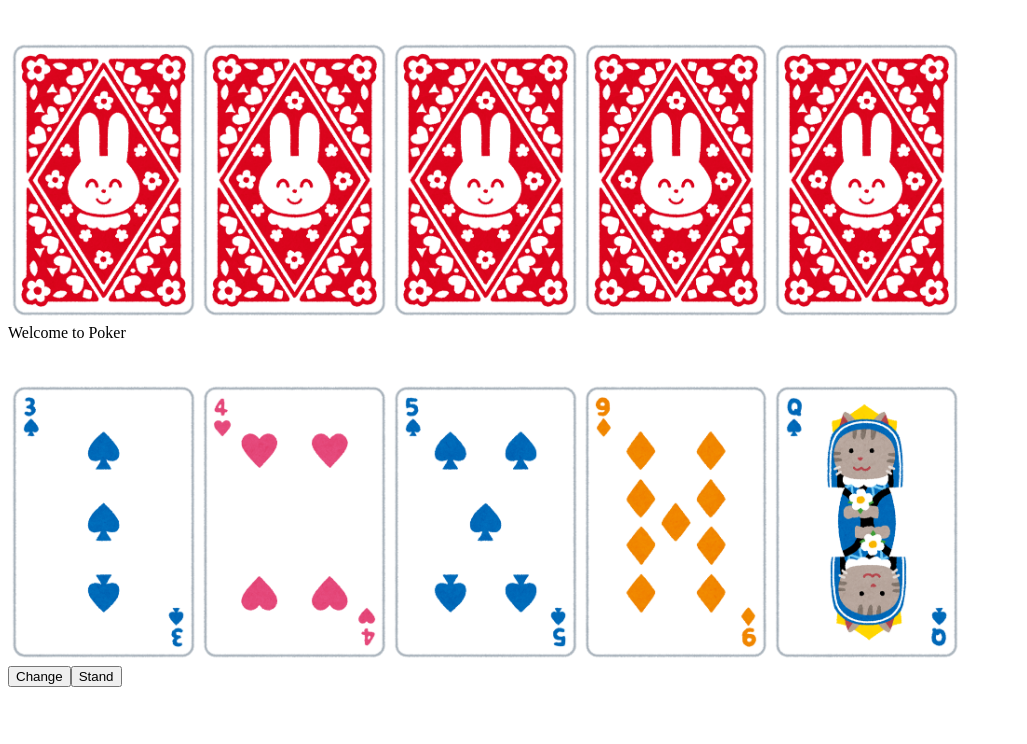
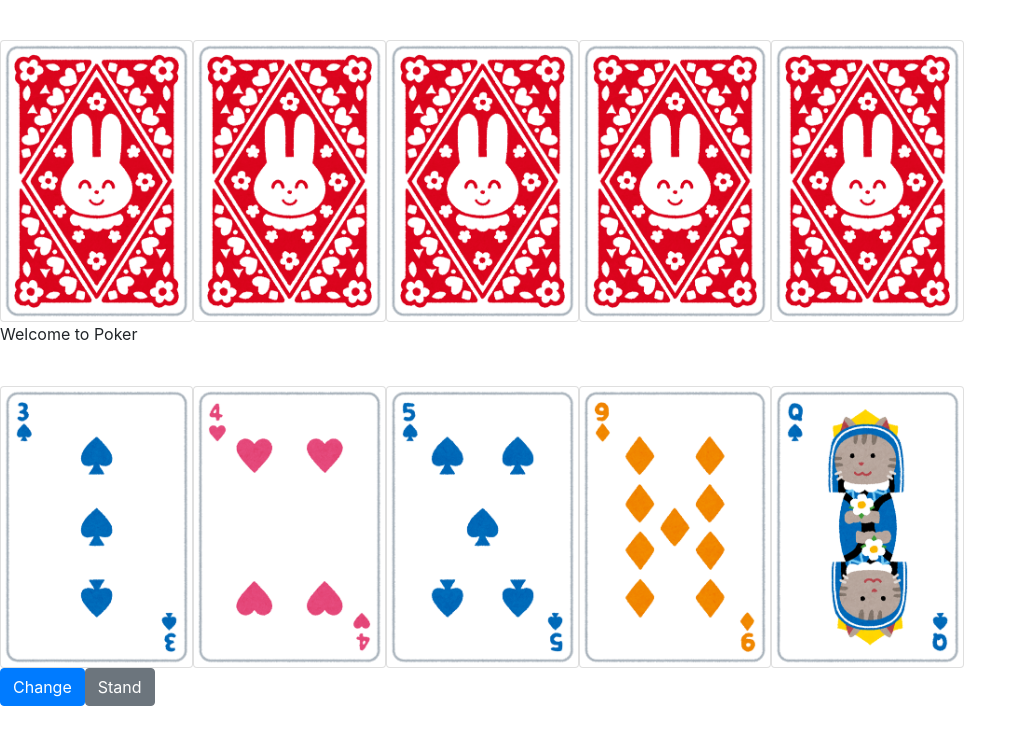
Before and after one commit to expajp/vue-poker, a Vue app: page / in a window 1280 px wide. Shown: the top 744 px of the page, without its empty margins (0-1027 px from the left). Built offline with nearby package versions, Linux system fonts and the light colour scheme.

Commit message:
add bootstrap-vue

```diff
--- a/package.json
+++ b/package.json
@@ -10,7 +10,6 @@
   },
   "dependencies": {
     "@babel/core": "^7.4.5",
-    "bootstrap": "^4.3.1",
     "jquery": "^3.4.1",
     "popper.js": "^1.15.0",
     "vue": "^2.6"
@@ -27,6 +26,7 @@
     "babel-core": "^6.26.3",
     "babel-eslint": "^10.0.1",
     "babel-jest": "^23.6.0",
+    "bootstrap-vue": "^2.0.0-rc.21",
     "eslint": "^5.8.0",
     "eslint-plugin-vue": "^5.0.0",
     "vue-server-renderer": "^2.6.10",
--- a/src/components/Player.vue
+++ b/src/components/Player.vue
@@ -12,8 +12,8 @@
             </card>
         </div>
         <div class="flex" v-show="showButtons">
-            <button @click="change" v-show="!changed">Change</button>
-            <button @click="stand">Stand</button>
+            <button class="btn btn-primary" @click="change" v-show="!changed">Change</button>
+            <button class="btn btn-secondary" @click="stand">Stand</button>
         </div>
     </div>
 </template>
--- a/src/main.js
+++ b/src/main.js
@@ -1,5 +1,10 @@
 import Vue from "vue";
 import App from "./App.vue";
+
+import 'bootstrap/dist/css/bootstrap.css'
+import 'bootstrap-vue/dist/bootstrap-vue.css'
+import BootstrapVue from 'bootstrap-vue'
+Vue.use(BootstrapVue)
 
 Vue.config.productionTip = false;
 
```
Also changed, not shown: 1 other file (tests, documents, lock files or other folders).
